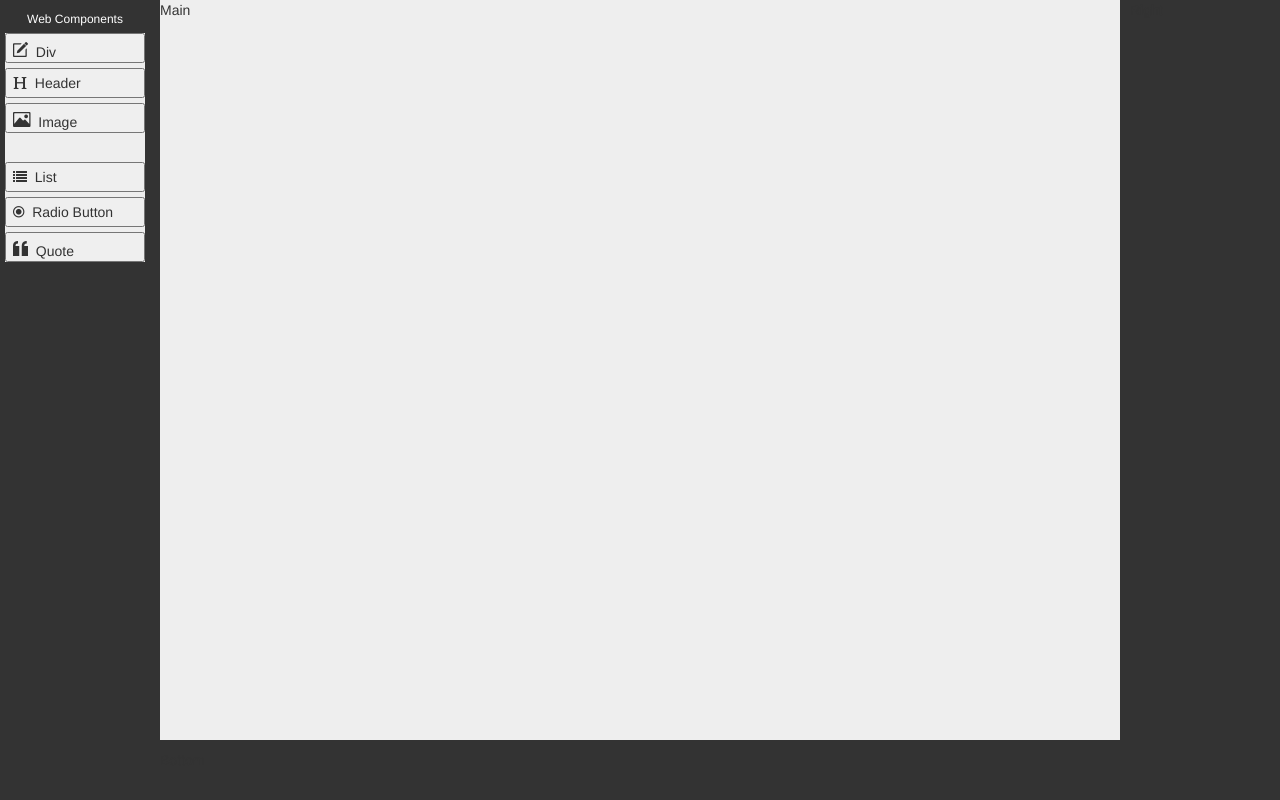
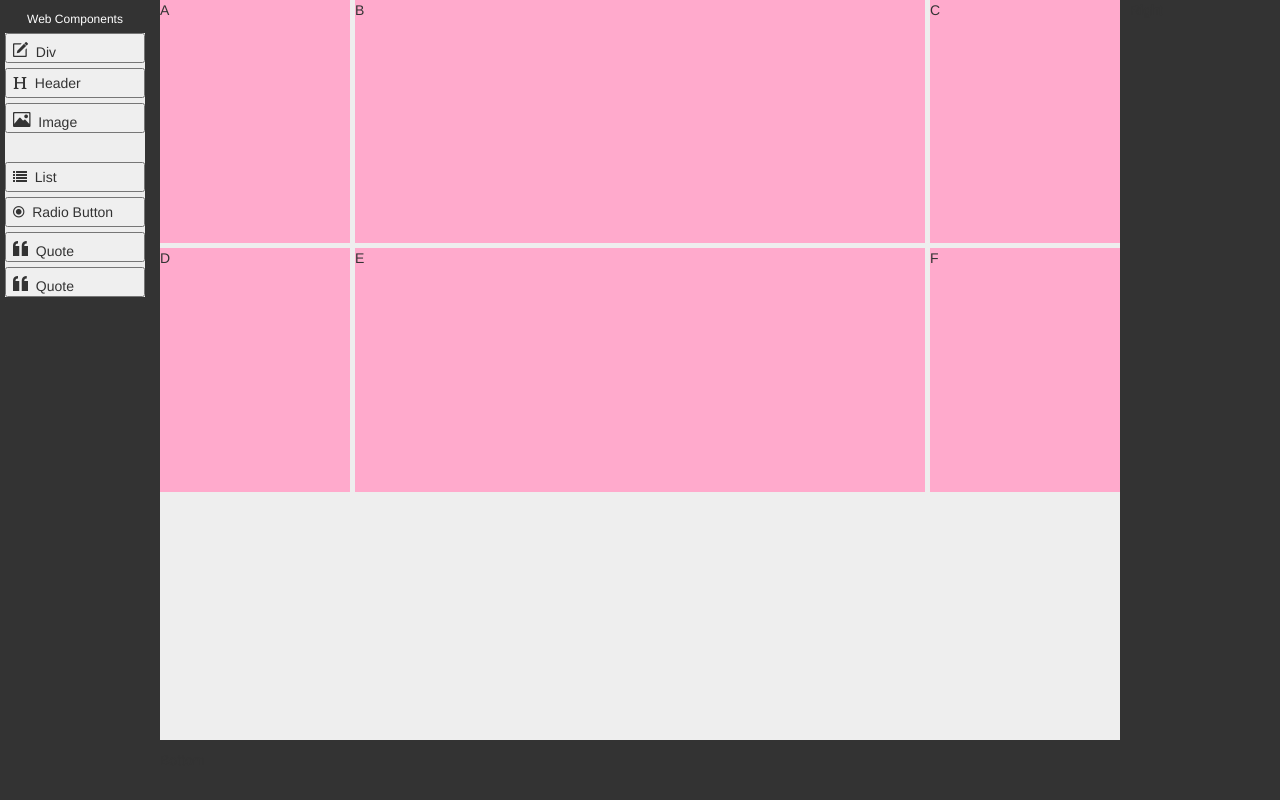
Before and after one commit to bytelayer/Tao, a plain HTML site: page index.html in a window 1280 px wide. Drawn offline with nearby package versions, Linux system fonts and the light colour scheme.

Commit message:
Improvements

```diff
--- a/index.html
+++ b/index.html
@@ -27,6 +27,8 @@
             <button id="tools-list" class="btn-block text-left"><i class="fa fa-list" aria-hidden="true"></i>&nbsp;&nbsp;List</button>
             <button class="btn-block text-left"><i class="ion-android-radio-button-on"></i>&nbsp;&nbsp;Radio Button</button>
             <button class="btn-block text-left"><i class="icon ion-quote"></i>&nbsp;&nbsp;Quote</button>
+            <button class="btn-block text-left"><i class="icon ion-quote"></i>&nbsp;&nbsp;Quote</button>
+
 
           </div>
 
@@ -34,7 +36,12 @@
       </div>
 
       <div id="main">
-        Main
+        <div class="test">A</div>
+        <div class="test">B</div>
+        <div class="test">C</div>
+        <div class="test">D</div>
+        <div class="test">E</div>
+        <div class="test">F</div>
       </div>
 
       <div id="right">
--- a/style.css
+++ b/style.css
@@ -26,15 +26,21 @@ body {
 
 }
 
-#main-container {
-  display: grid;
-  grid-template-columns: 1fr 1fr 1fr;
-  grid-template-rows: 1fr 10fr 1fr;
-  grid-gap: 5px;
+.test {
+  background: #ffaacc;
 }
+
 
 #main {
   grid-area: main;
+  display: grid;
+  height: 100%;
+
+  grid-template-columns: 1fr 3fr 1fr;
+  grid-template-rows: 1fr 1fr 1fr;
+  grid-column-gap: 5px;
+  grid-row-gap: 5px;
+
   background: #eee;
 }
 
@@ -58,6 +64,7 @@ body {
   border: 2px solid #333;
   background: #333;
   margin: 3px;
+
 }
 
 #tools-container > hr {
@@ -68,7 +75,7 @@ body {
 
 #tools-container {
   /*height: 530px; // Container must have height for scrollbar/overflow to work*/
-  overflow-y: scroll;
+
   background: #eee;
 }
 
```
